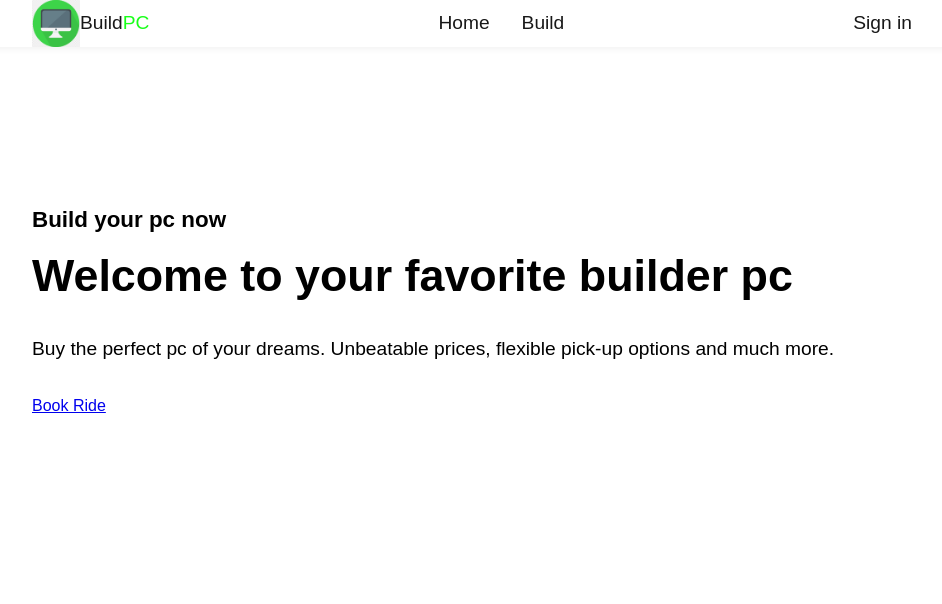
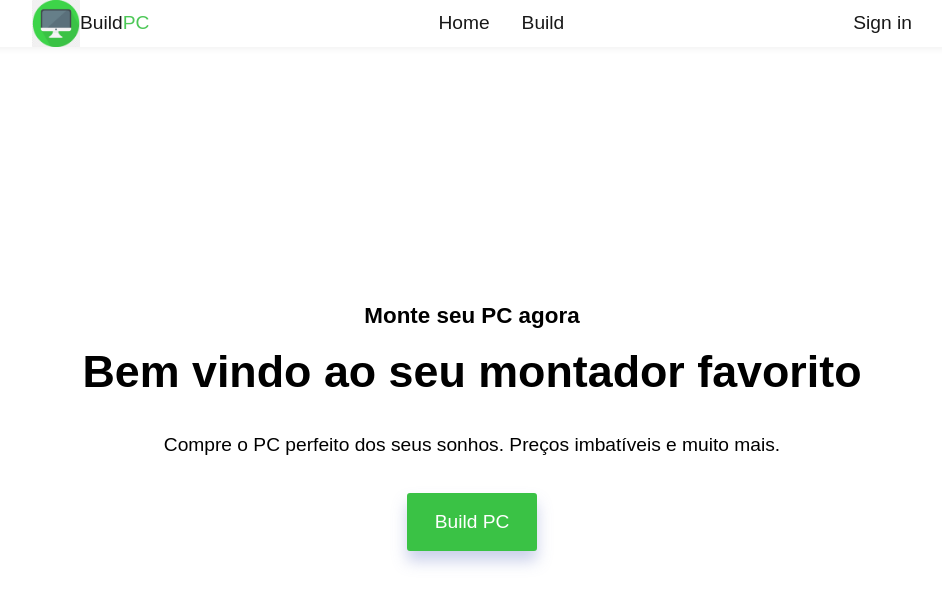
Before and after one commit to Arthur-Cyberpunk/build_pc, a React (Create React App) app: page / in a window 1280 px wide. Shown: the top 604 px of the page, without its empty margins (168-1110 px from the left). Built offline with nearby package versions, Linux system fonts and the light colour scheme.

Commit message:
config home page

```diff
--- a/src/App.tsx
+++ b/src/App.tsx
@@ -1,5 +1,6 @@
 import { Route, Routes } from "react-router-dom";
 import NavBar from "./components/Navbar";
+import Build from "./pages/Build";
 import Home from "./pages/Home";
 
 function App() {
@@ -8,6 +9,7 @@ function App() {
       <NavBar />
       <Routes>
         <Route index path="/" element={<Home />} />
+        <Route index path="/build" element={<Build />} />
       </Routes>
     </>
   );
--- a/src/components/HomeBuild/index.tsx
+++ b/src/components/HomeBuild/index.tsx
@@ -4,15 +4,14 @@ const HomeBuild = () => {
   return (
     <S.Section>
       <S.TextInfo>
-        <h4>Build your pc now</h4>
-        <h1>Welcome to your favorite builder pc</h1>
+        <h4>Monte seu PC agora</h4>
+        <h1>Bem vindo ao seu montador favorito</h1>
         <p>
-          Buy the perfect pc of your dreams. Unbeatable prices, flexible pick-up
-          options and much more.
+          Compre o PC perfeito dos seus sonhos. Preços imbatíveis e muito mais.
         </p>
-        <div className="bookRide">
-          <a href="/build">Book Ride</a>
-        </div>
+        <S.Build>
+          <a href="/build">Build PC</a>
+        </S.Build>
       </S.TextInfo>
     </S.Section>
   );
--- a/src/components/HomeBuild/styles.ts
+++ b/src/components/HomeBuild/styles.ts
@@ -2,8 +2,9 @@ import styled from "styled-components";
 
 export const Section = styled.section`
   width: 100%;
-  height: 100vh;
-  margin-top: 10rem;
+  margin-top: 16rem;
+  display: flex;
+  text-align: center;
 `;
 
 export const TextInfo = styled.div`
@@ -29,3 +30,22 @@ export const TextInfo = styled.div`
     margin-bottom: 2rem;
   }
 `;
+
+export const Build = styled.div`
+  width: 100%;
+  display: flex;
+  justify-content: center;
+  text-align: center;
+  align-items: center;
+  font-size: 1.2rem;
+
+  a {
+    background-color: #3ac245;
+    border-radius: 3px;
+    box-shadow: 0 10px 15px 0 rgba(104, 121, 194, 0.35);
+    padding: 1rem 1.6rem;
+    border: 2px solid #3ac245;
+    text-decoration: none;
+    color: #fff;
+  }
+`;
--- a/src/components/Navbar/index.tsx
+++ b/src/components/Navbar/index.tsx
@@ -20,11 +20,8 @@ const NavBar = () => {
             <a href="/">Home</a>
           </li>
           <li>
-            <a href="/#recipes">Build</a>
+            <a href="/build">Build</a>
           </li>
-          {/* <li>
-            <a href="/#recipes">Favorites</a>
-          </li> */}
         </S.BuildPages>
 
         <S.ButtonSign>
@@ -39,7 +36,7 @@ const NavBar = () => {
         <a href="/" onClick={() => setOpen((prev) => !prev)}>
           Home
         </a>
-        <a href="/#recipes" onClick={() => setOpen((prev) => !prev)}>
+        <a href="/build" onClick={() => setOpen((prev) => !prev)}>
           Build
         </a>
       </S.OptionsRoute>
--- a/src/components/Navbar/styles.ts
+++ b/src/components/Navbar/styles.ts
@@ -45,7 +45,7 @@ export const LogoLink = styled.a`
   }
 
   span {
-    color: #00ff00;
+    color: #3ac245;
   }
 `;
 
--- /dev/null
+++ b/src/pages/Build.tsx
@@ -0,0 +1,7 @@
+import BuildPc from "../components/BuildPc";
+
+const Build = () => {
+  return <BuildPc />;
+};
+
+export default Build;
```
Also changed, not shown: src/components/BuildPc/index.tsx (renamed from src/components/Build/index.tsx), src/components/BuildPc/styles.tsx (renamed from src/components/Build/styles.tsx).
